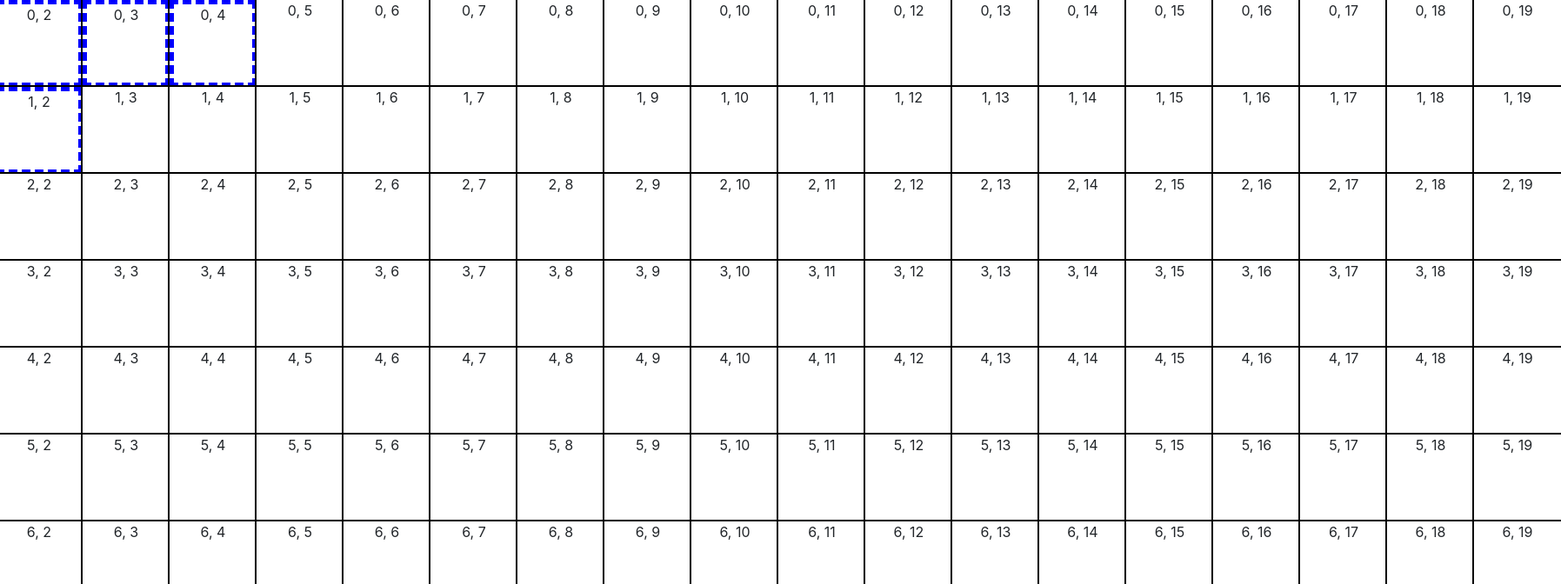
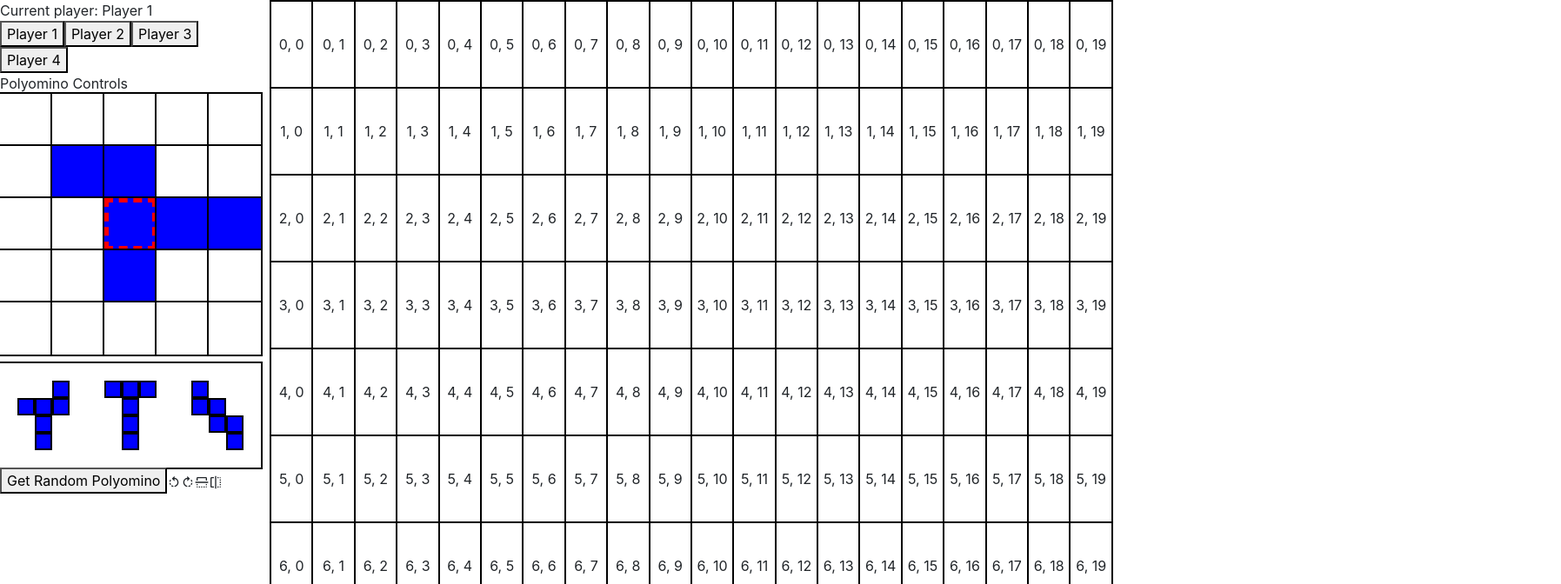
Before and after one commit to ntroyer/ddm-redux, a React (Create React App) app: page / in a window 1280 px wide. Shown: the top 672 px of the page at 87% size, 1795 px wide, since content can reach past the window. Built offline with nearby package versions, Linux system fonts and the light colour scheme.

Commit message:
converted main board into table instead of lots of divs

```diff
--- a/src/components/game/board/board.component.js
+++ b/src/components/game/board/board.component.js
@@ -2,14 +2,10 @@ import React, { Component } from 'react';
 import styled from 'styled-components';
 import Square from './square.component';
 
-const BoardGrid = styled.div`
-    display: grid;
-    grid-template-columns: repeat(${props => (props.boardX)}, auto);
-`;
+const BoardGrid = styled.table``;
 
 export default class Board extends Component {
     // as a general rule of thumb, if you are inclined to add a variable to a square, add it to the board instead
-    // todo - add an array that keeps track of what squares each player is assigned to.
     constructor(props) {
         super();
 
@@ -76,6 +72,16 @@ export default class Board extends Component {
         );
     }
 
+    renderRow(row) {
+        return (
+            <tr>
+            {
+                [...Array(this.props.boardX)].map((_, j) => this.renderSquare(row, j))
+            }
+            </tr>
+        );
+    }
+
     onMouseLeave() {
         this.setState(state => ({
             currentComputedPolyo: [-1, -1]
@@ -91,9 +97,7 @@ export default class Board extends Component {
                 squareWidth={process.env.REACT_APP_BOARD_SQUARE_WIDTH}
                 squareHeight={process.env.REACT_APP_BOARD_SQUARE_HEIGHT}>
                 {
-                    [...Array(this.props.boardY)].map((_, i) => (
-                        [...Array(this.props.boardX)].map((_, j) => this.renderSquare(i, j))
-                    ))
+                    [...Array(this.props.boardY)].map((_, i) => this.renderRow(i))
                 }
             </BoardGrid>
         )
--- a/src/components/game/board/square.component.js
+++ b/src/components/game/board/square.component.js
@@ -1,21 +1,18 @@
 import React, { Component } from 'react';
 import styled from 'styled-components';
 
-const BoardSquare = styled.div`
+const BoardSquare = styled.td`
     background: ${props => (props.assignedPlayerColor)};
     width: ${props => (props.squareWidth)}px;
     height: ${props => (props.squareHeight)}px;
     text-align: center;
-    outline: 2px solid black;
+    border: 2px solid black;
     cursor: pointer;
 
     &.is-being-checked {
-        border-color: ${props => (props.currentPlayerColor)};
-        border-style: dashed;
-        border-top-width: 5px;
-        border-left-width: 5px;
-        border-right-width: 5px;
-        border-bottom-width: 5px;
+        outline-color: ${props => (props.currentPlayerColor)};
+        outline-style: dashed;
+        outline-width: 5px;
     }
 `;
 
```
